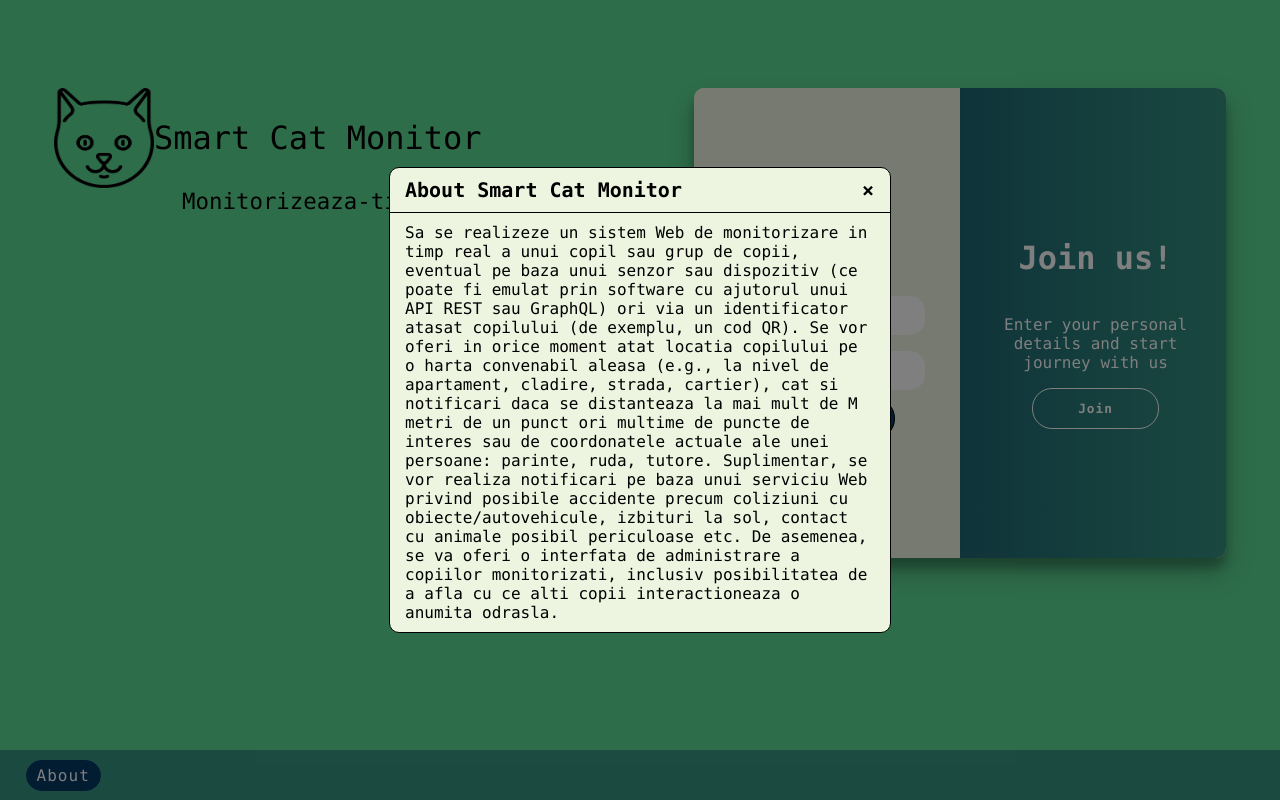
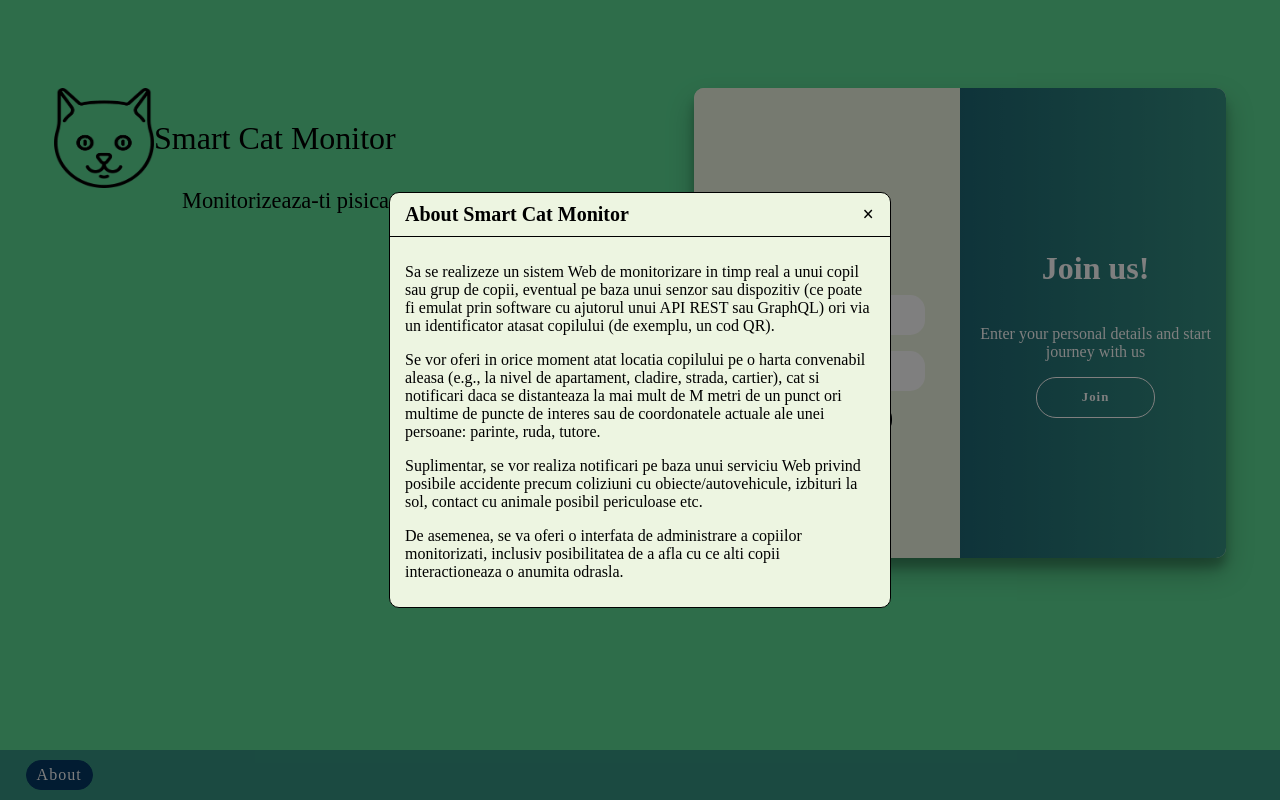
Before and after one commit to pgeorgef/Chor_WebProjectUAIC, a plain HTML site: page public/mainPage.html in a window 1280 px wide. Both pictures are taken after a click on the button "About". Drawn offline with Linux system fonts and the light colour scheme.

Commit message:
about text divided in paragraphs

```diff
--- a/public/mainPage.html
+++ b/public/mainPage.html
@@ -66,7 +66,10 @@
                 <button onclick="closeModal()" class="close-button" id="close">&times;</button>
             </div>
             <div class="modal-body">
-                Sa se realizeze un sistem Web de monitorizare in timp real a unui copil sau grup de copii, eventual pe baza unui senzor sau dispozitiv (ce poate fi emulat prin software cu ajutorul unui API REST sau GraphQL) ori via un identificator atasat copilului (de exemplu, un cod QR). Se vor oferi in orice moment atat locatia copilului pe o harta convenabil aleasa (e.g., la nivel de apartament, cladire, strada, cartier), cat si notificari daca se distanteaza la mai mult de M metri de un punct ori multime de puncte de interes sau de coordonatele actuale ale unei persoane: parinte, ruda, tutore. Suplimentar, se vor realiza notificari pe baza unui serviciu Web privind posibile accidente precum coliziuni cu obiecte/autovehicule, izbituri la sol, contact cu animale posibil periculoase etc. De asemenea, se va oferi o interfata de administrare a copiilor monitorizati, inclusiv posibilitatea de a afla cu ce alti copii interactioneaza o anumita odrasla.
+                <p>Sa se realizeze un sistem Web de monitorizare in timp real a unui copil sau grup de copii, eventual pe baza unui senzor sau dispozitiv (ce poate fi emulat prin software cu ajutorul unui API REST sau GraphQL) ori via un identificator atasat copilului (de exemplu, un cod QR).</p>
+                <p>Se vor oferi in orice moment atat locatia copilului pe o harta convenabil aleasa (e.g., la nivel de apartament, cladire, strada, cartier), cat si notificari daca se distanteaza la mai mult de M metri de un punct ori multime de puncte de interes sau de coordonatele actuale ale unei persoane: parinte, ruda, tutore.</p>
+                <p>Suplimentar, se vor realiza notificari pe baza unui serviciu Web privind posibile accidente precum coliziuni cu obiecte/autovehicule, izbituri la sol, contact cu animale posibil periculoase etc.</p>
+                <p>De asemenea, se va oferi o interfata de administrare a copiilor monitorizati, inclusiv posibilitatea de a afla cu ce alti copii interactioneaza o anumita odrasla.</p>
             </div>
         </div>
     </div>
--- a/public/stylesheets/mainPage.css
+++ b/public/stylesheets/mainPage.css
@@ -1,5 +1,5 @@
 *{
-    font-family: "Lucida Console", "Courier New", monospace;
+    font-family: "Times New Roman", Times, serif;
 }
 
 body{
@@ -117,11 +117,6 @@ body{
     background: rgba(0, 0, 0, 0.5);
     z-index: 5000;
 }
-
-
-
-/*  ----------------------------------------------------------------------------------*/
-
 
 .container {
 	background-color: #EDF5E1;
```
